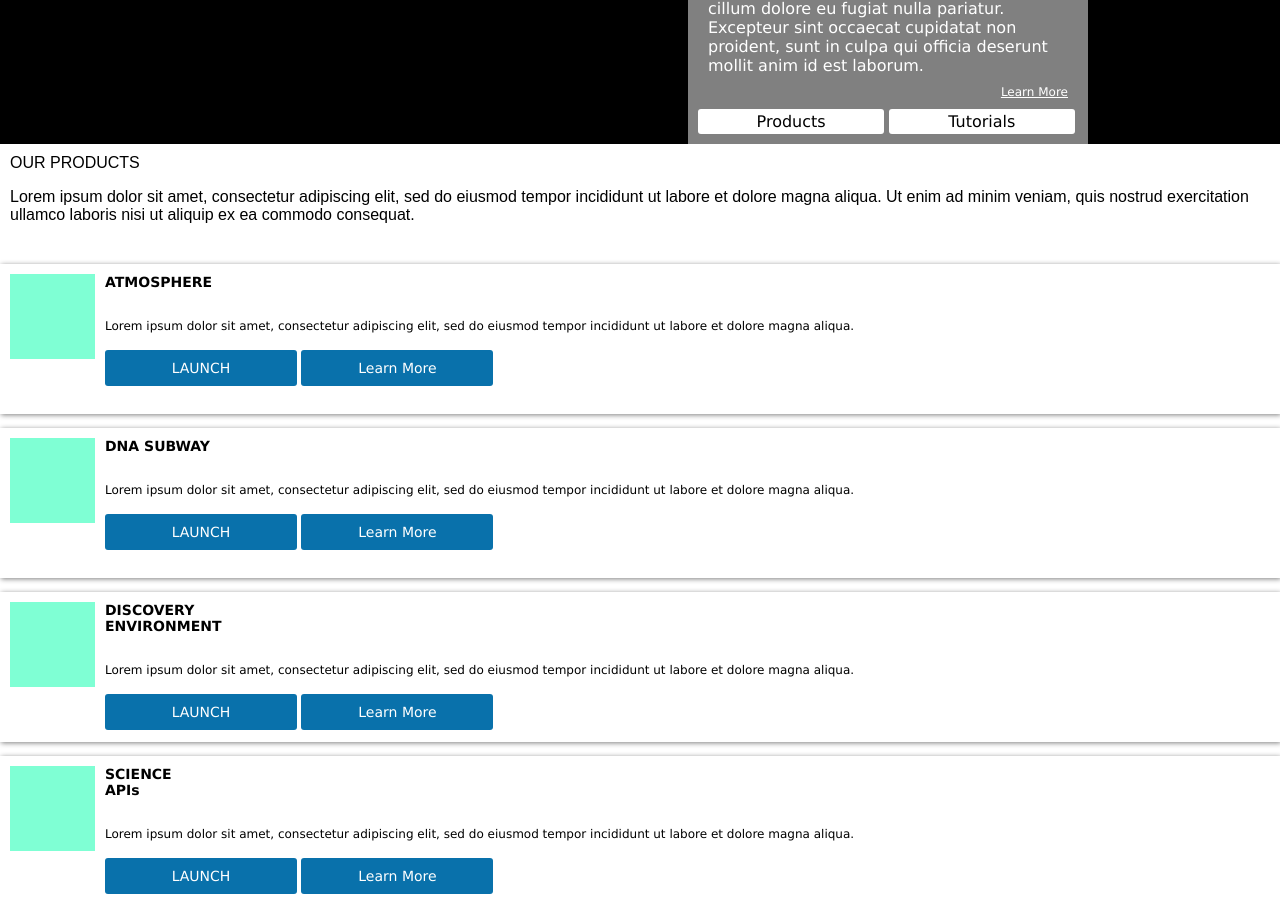
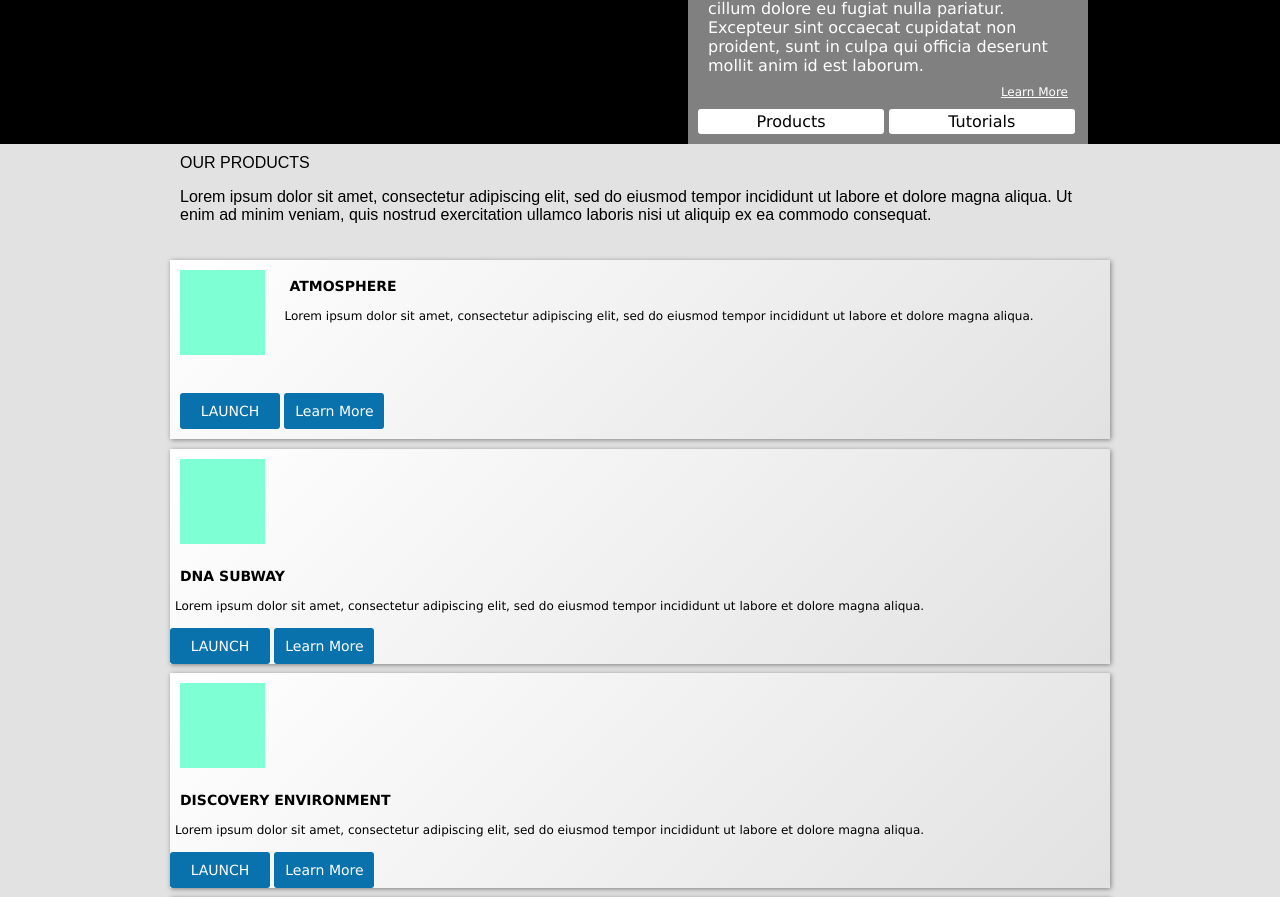
Before and after one commit to cyverse/home-page-mock, a plain HTML site: page index.html in a window 1280 px wide. Shown: the part 373-1270 px from the top of the page. Drawn offline with Linux system fonts and the light colour scheme.

Commit message:
updated CSS for the product cards and started a directory for images, added a background color

```diff
--- a/index.html
+++ b/index.html
@@ -61,18 +61,21 @@
 </div>
 
 							<!--PRODUCT SECTION -->
-<div class="productSection--wrapper clearfix">
+<div class="productSection wrapper clearfix">
 	<div class="ourProducts-wrapper clearfix"
         <h2>OUR PRODUCTS</h2>
         	<p>Lorem ipsum dolor sit amet, consectetur adipiscing elit, sed do eiusmod tempor incididunt ut labore et dolore magna aliqua.  Ut enim ad minim veniam, quis nostrud exercitation ullamco laboris nisi ut aliquip ex ea commodo consequat.</p>
         </div>
         	<div class="productCards--wrapper">
-           	 <div class="productCard productCard-atmosphere">
+           	 <div class="productCard productCard-atmosphere clearfix">
                 <div class="productCard--icon"></div>
+                <div class="productCard-content clearfix">
                     <h3 class="productCard--title title-Atmosphere">ATMOSPHERE</h3>
                         <p class="productCard--description">Lorem ipsum dolor sit amet, consectetur adipiscing elit, sed do eiusmod tempor incididunt ut labore et dolore magna aliqua.</p>
+                    </div>
+                        <div class="buttonWrapper clearfix">
                         <div class=" homePage-button--blue launchButton">LAUNCH</div>
-                        <div class=" homePage-button--blue learnMore">Learn More</div>
+                        <div class=" homePage-button--blue learnMore">Learn More</div></div>
 
             </div>
             <div class="productCard productCard-dnaSubway">
@@ -84,14 +87,14 @@
             </div>
             <div class="productCard productCard-discoveryEnvironment">
                 <div class="productCard--icon icon-Discoveryenvironment"></div>
-                    <h3 class="productCard--title title-Discoveryenvironment">DISCOVERY </br> ENVIRONMENT</h3>
+                    <h3 class="productCard--title title-Discoveryenvironment">DISCOVERY ENVIRONMENT</h3>
                         <p class="productCard--description">Lorem ipsum dolor sit amet, consectetur adipiscing elit, sed do eiusmod tempor incididunt ut labore et dolore magna aliqua.</p>
                         <div class=" homePage-button--blue launchButton">LAUNCH</div>
                         <div class=" homePage-button--blue learnMore">Learn More</div>
             </div>
             <div class="productCard productCard-scienceAPI">
                 <div class="productCard--icon icon-Scienceapi"></div>
-                    <h3 class="productCard--title title-Scienceapi">SCIENCE </br> APIs</h3>
+                    <h3 class="productCard--title title-Scienceapi">SCIENCE APIs</h3>
                         <p class="productCard--description">Lorem ipsum dolor sit amet, consectetur adipiscing elit, sed do eiusmod tempor incididunt ut labore et dolore magna aliqua.</p>
                         <div class=" homePage-button--blue launchButton">LAUNCH</div>
                         <div class=" homePage-button--blue learnMore">Learn More</div>
@@ -106,14 +109,15 @@
             <div class="productCard productCard-dataStore"
             >
                 <div class="productCard--icon icon-Datastore"></div>
-                    <h3 class="productCard--title title-Datastore">DATA </br> STORE</h3>
+                    <h3 class="productCard--title title-Datastore">DATA   STORE</h3>
                         <p class="productCard--description">Lorem ipsum dolor sit amet, consectetur adipiscing elit, sed do eiusmod tempor incididunt ut labore et dolore magna aliqua.</p>
                         <div class=" homePage-button--blue launchButton">LAUNCH</div>
                         <div class=" homePage-button--blue learnMore">Learn More</div>
             </div>
             <div class="productCard productCard-poweredCyverse">
                 <div class="productCard--icon"></div>
-                    <h3 class="productCard--title">POWERED BY </br> CYVERSE</h3>
+                    <div class=
+                    <h3 class="productCard--title">POWERED BY   CYVERSE</h3>
                         <p class="productCard--description">Lorem ipsum dolor sit amet, consectetur adipiscing elit, sed do eiusmod tempor incididunt ut labore et dolore magna aliqua.</p>
                         <div class=" homePage-button--blue launchButton">LAUNCH</div>
                         <div class=" homePage-button--blue learnMore">Learn More</div>
--- a/style.css
+++ b/style.css
@@ -14,6 +14,9 @@
 
 * {
     box-sizing: border-box;
+}
+body {
+    background-color: #e2e2e2;
 }
 
 .secondaryNav,
@@ -150,28 +153,51 @@ a {
     margin: auto;
     margin-bottom: 1%;
     box-shadow: 1px 1px 5px grey;
-    background-color: #fff;
+background: rgba(255,255,255,1);
+background: -moz-linear-gradient(-45deg, rgba(255,255,255,1) 0%, rgba(255,255,255,0.56) 44%, rgba(9,114,171,0) 100%);
+background: -webkit-gradient(left top, right bottom, color-stop(0%, rgba(255,255,255,1)), color-stop(44%, rgba(255,255,255,0.56)), color-stop(100%, rgba(9,114,171,0)));
+background: -webkit-linear-gradient(-45deg, rgba(255,255,255,1) 0%, rgba(255,255,255,0.56) 44%, rgba(9,114,171,0) 100%);
+background: -o-linear-gradient(-45deg, rgba(255,255,255,1) 0%, rgba(255,255,255,0.56) 44%, rgba(9,114,171,0) 100%);
+background: -ms-linear-gradient(-45deg, rgba(255,255,255,1) 0%, rgba(255,255,255,0.56) 44%, rgba(9,114,171,0) 100%);
+background: linear-gradient(135deg, rgba(255,255,255,1) 0%, rgba(255,255,255,0.56) 44%, rgba(9,114,171,0) 100%);
+filter: progid:DXImageTransform.Microsoft.gradient( startColorstr='#ffffff', endColorstr='#0972ab', GradientType=1 );
 }
 
 .productCard--icon {
-    background-color: aquamarine;
+background-color: aquamarine;
     height: 85px;
     width: 85px;
     margin: 10px;
-    float: left;
+    display: inline-block;
+}
+
+.productCard-content {
+       width: 88%;
+    display: inline-block;
+    margin: 0 auto;
+    position: relative;
+    top: -45px;
 }
 
 .productCard--title {
     font-family: verdana, helvetica, sans-serif;
     font-size: 14px;
     padding: 10px;
+    display:block;
+    max-width: 100%;
+    margin: 0 auto;
 }
 
 .productCard--description {
 font-family: verdana, helvetica, sans-serif;
 font-size: 12px;
 padding: 5px;
+margin:0 auto;
+margin-bottom: 10px;
 
+}
+
+.productCard-atmosphere {
 }
 
 .productCard-dnaSubway {
@@ -184,6 +210,11 @@ padding: 5px;
 .title-Discoveryenvironment {
 }
 
+.buttonWrapper {
+    padding:10px;
+    display: inline-block;
+}
+
 .homePage-button--blue {
     background-color: #0971ab;
     border: none;
@@ -194,7 +225,7 @@ padding: 5px;
     font-size: 14px;
     font-family: Verdana, Helvetica, sans-serif;
     border-radius: 3px;
-    width: 15%;
+    width: 100px;
     display: inline-block;
 }
 
```
